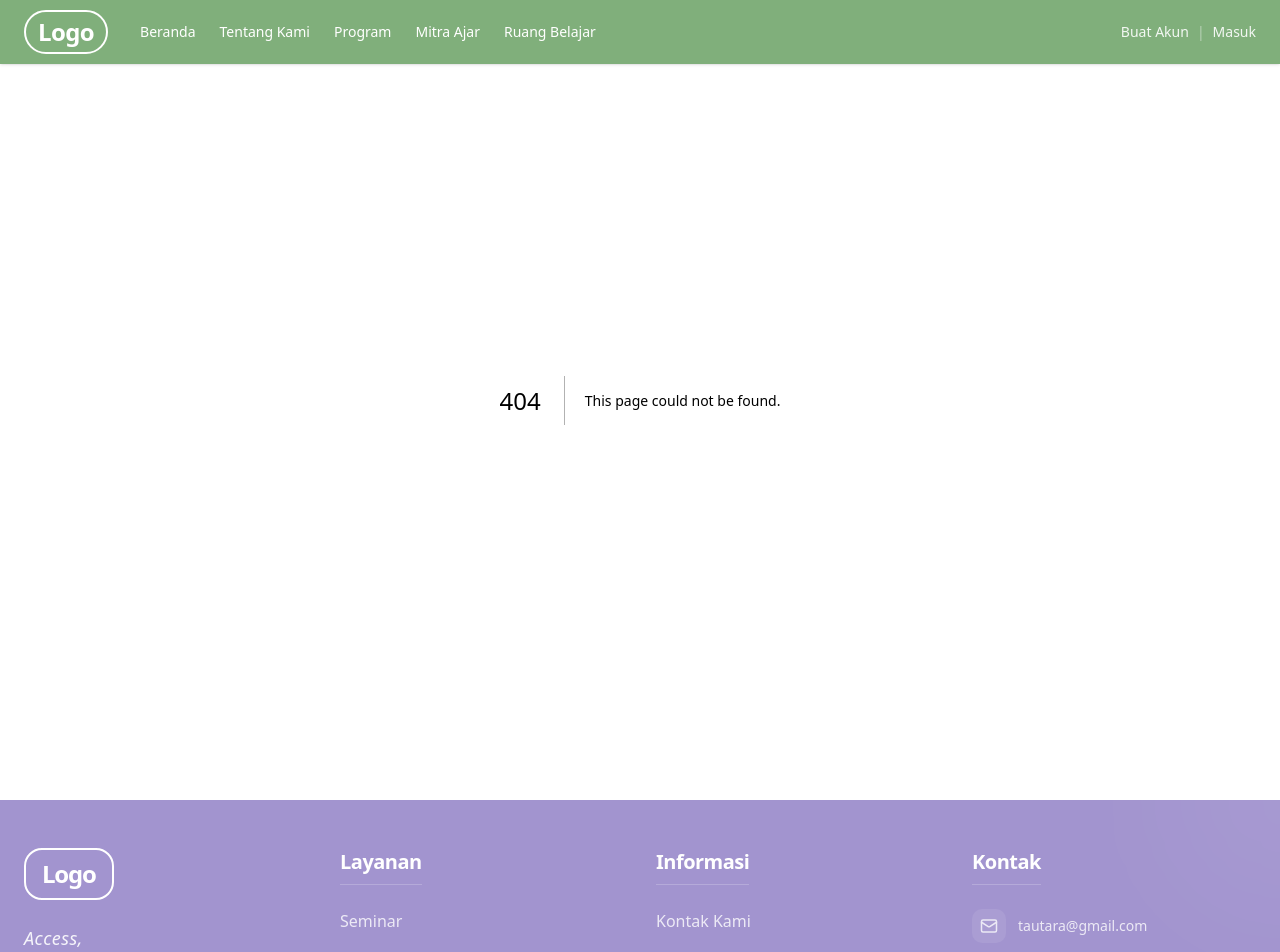
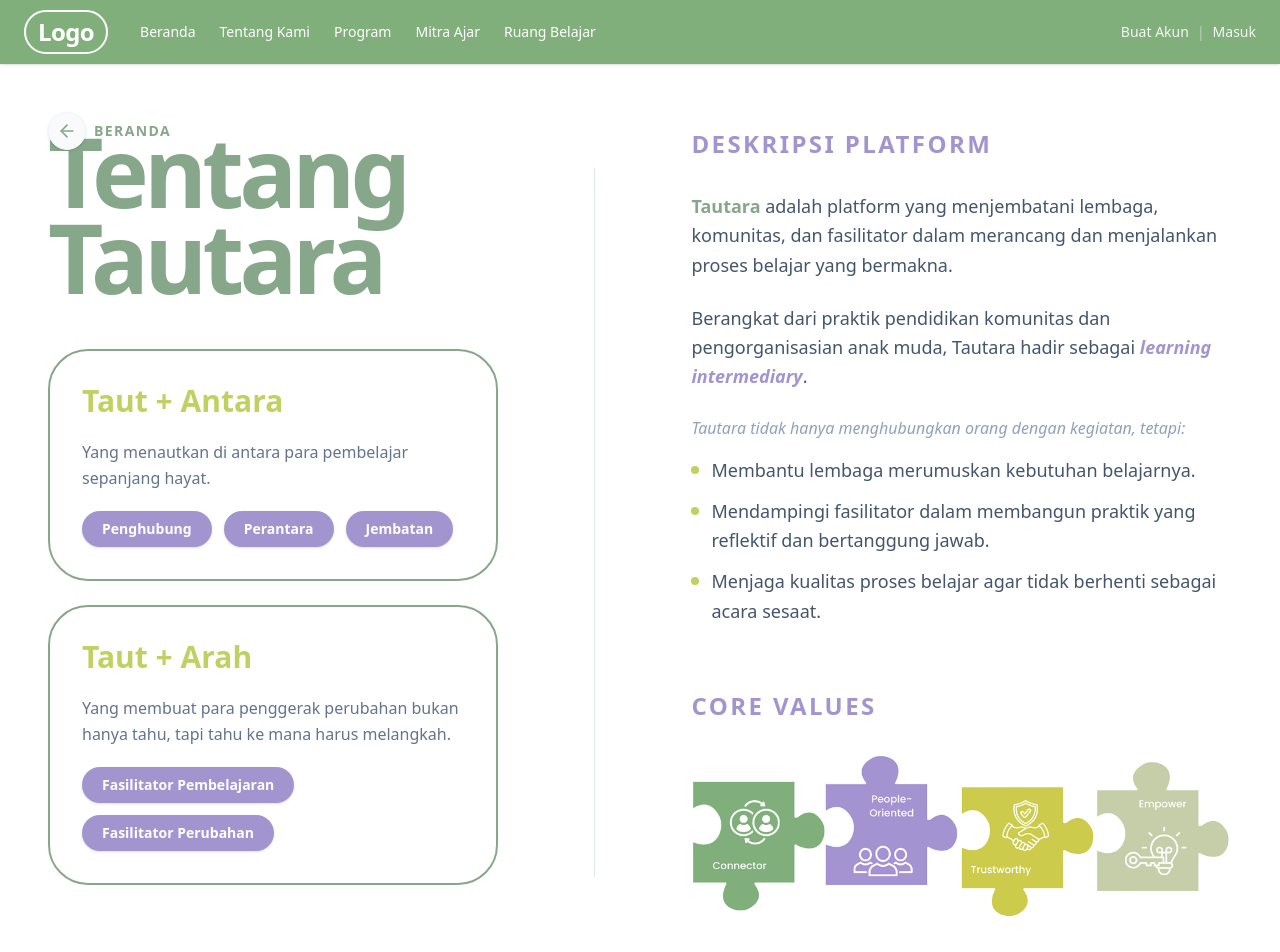
Before and after one commit to Assajjade/tautara-web, a Next.js app: page /about in a window 1280 px wide. Before the commit this address had no page. Shown: the top 952 px of the page. Built offline with nearby package versions, Linux system fonts and the light colour scheme.

Commit message:
feat: add AboutPage component with core values section and navigation

```diff
--- /dev/null
+++ b/src/app/about/page.tsx
@@ -0,0 +1,169 @@
+import React from 'react';
+import Image from 'next/image';
+import Link from 'next/link';
+import { Users, Link as LinkIcon, ShieldCheck, Zap, ArrowLeft } from 'lucide-react';
+
+import coreValues from '../../../public/images/about/core-values.png'
+
+// Import aset gambar yang kamu miliki
+// Pastikan path ini sesuai dengan lokasi penyimpanan gambarmu
+// import HeroPuzzle from '../../public/images/hero/hero-puzzle.png';
+
+export default function AboutPage() {
+  return (
+    <main className="flex flex-col min-h-screen bg-white overflow-x-hidden selection:bg-[#a294cf]/30">
+
+      {/* --- TOMBOL NAVIGASI --- */}
+      <div className="fixed top-28 left-6 z-40 lg:left-12">
+        <Link href="/" className="flex items-center gap-2 text-[#86a789] hover:text-[#a294cf] font-bold transition-all group">
+          <div className="p-2 rounded-full bg-slate-50 group-hover:bg-white shadow-sm border border-slate-100">
+            <ArrowLeft size={20} />
+          </div>
+          <span className="hidden md:inline text-sm uppercase tracking-widest">Beranda</span>
+        </Link>
+      </div>
+
+      {/* --- SECTION 1: FILOSOFI & DESKRIPSI --- */}
+      <section className="py-32 px-6 lg:px-12 max-w-7xl mx-auto">
+        <div className="flex flex-col lg:flex-row gap-16 lg:gap-24 items-start relative">
+
+          {/* KOLOM KIRI: Judul & Filosofi */}
+          <div className="flex-1 space-y-12">
+            <h1 className="text-7xl lg:text-8xl font-black text-[#86a789] tracking-tighter leading-[0.9]">
+              Tentang <br /> Tautara
+            </h1>
+
+            <div className="space-y-6">
+              {/* Card: Taut + Antara */}
+              <div className="p-8 border-2 border-[#86a789] rounded-[2.5rem] space-y-5 hover:shadow-xl hover:shadow-[#86a789]/5 transition-all group">
+                <h2 className="text-3xl font-black text-[#c1d061]">Taut + Antara</h2>
+                <p className="text-slate-500 font-medium leading-relaxed">
+                  Yang menautkan di antara para pembelajar sepanjang hayat.
+                </p>
+                <div className="flex flex-wrap gap-3">
+                  {['Penghubung', 'Perantara', 'Jembatan'].map((pill) => (
+                    <span key={pill} className="bg-[#a294cf] text-white px-5 py-2 rounded-full text-sm font-bold shadow-sm group-hover:scale-105 transition-transform">
+                      {pill}
+                    </span>
+                  ))}
+                </div>
+              </div>
+
+              {/* Card: Taut + Arah */}
+              <div className="p-8 border-2 border-[#86a789] rounded-[2.5rem] space-y-5 hover:shadow-xl hover:shadow-[#86a789]/5 transition-all group">
+                <h2 className="text-3xl font-black text-[#c1d061]">Taut + Arah</h2>
+                <p className="text-slate-500 font-medium leading-relaxed">
+                  Yang membuat para penggerak perubahan bukan hanya tahu, tapi tahu ke mana harus melangkah.
+                </p>
+                <div className="flex flex-wrap gap-3">
+                  {['Fasilitator Pembelajaran', 'Fasilitator Perubahan'].map((pill) => (
+                    <span key={pill} className="bg-[#a294cf] text-white px-5 py-2 rounded-full text-sm font-bold shadow-sm group-hover:scale-105 transition-transform">
+                      {pill}
+                    </span>
+                  ))}
+                </div>
+              </div>
+            </div>
+          </div>
+
+          {/* Vertical Divider (Desktop) */}
+          <div className="hidden lg:block w-px bg-slate-200 self-stretch my-10"></div>
+
+          {/* KOLOM KANAN: Deskripsi & Core Values */}
+          <div className="flex-[1.2] space-y-16">
+
+            {/* Deskripsi Platform */}
+            <div className="space-y-8">
+              <h3 className="text-2xl font-black text-[#a294cf] uppercase tracking-widest">Deskripsi Platform</h3>
+              <div className="text-slate-600 space-y-6 leading-relaxed text-lg font-medium">
+                <p>
+                  <span className="text-[#86a789] font-bold">Tautara</span> adalah platform yang menjembatani lembaga, komunitas, dan fasilitator dalam merancang dan menjalankan proses belajar yang bermakna.
+                </p>
+                <p>
+                  Berangkat dari praktik pendidikan komunitas dan pengorganisasian anak muda, Tautara hadir sebagai <span className="italic font-bold text-[#a294cf]">learning intermediary</span>.
+                </p>
+                <div className="space-y-4">
+                  <p className="text-slate-400 text-base italic">Tautara tidak hanya menghubungkan orang dengan kegiatan, tetapi:</p>
+                  <ul className="space-y-3">
+                    {[
+                      "Membantu lembaga merumuskan kebutuhan belajarnya",
+                      "Mendampingi fasilitator dalam membangun praktik yang reflektif dan bertanggung jawab",
+                      "Menjaga kualitas proses belajar agar tidak berhenti sebagai acara sesaat"
+                    ].map((item, i) => (
+                      <li key={i} className="flex gap-3 items-start">
+                        <div className="w-2 h-2 rounded-full bg-[#c1d061] mt-2.5 shrink-0"></div>
+                        <span>{item}.</span>
+                      </li>
+                    ))}
+                  </ul>
+                </div>
+              </div>
+            </div>
+
+            {/* Core Values */}
+            <div className="space-y-8">
+              <h3 className="text-2xl font-black text-[#a294cf] uppercase tracking-widest">Core Values</h3>
+              <Image src={coreValues} alt='core values'/>
+            </div>
+          </div>
+        </div>
+      </section>
+
+      {/* --- SECTION BERIKUTNYA BISA DITAMBAHKAN DI SINI --- */}
+
+      <section className="py-24 px-6 lg:px-12 bg-slate-50/50">
+      <div className="max-w-4xl mx-auto space-y-20">
+
+        {/* --- SUB-SECTION: LATAR BELAKANG --- */}
+        <div className="space-y-10">
+          <h2 className="text-4xl md:text-5xl font-black text-[#a294cf] text-center tracking-tight">
+            Dari Mana Kami Berangkat
+          </h2>
+
+          <div className="space-y-6 text-slate-600 text-lg leading-relaxed font-medium">
+            <p>
+              Banyak komunitas dan organisasi anak muda di Indonesia lahir dari keresahan dan semangat untuk berbuat. Mereka membawa inisiatif yang relevan dengan persoalan di sekitarnya—pendidikan, pemberdayaan, lingkungan. Namun, dalam perjalanannya, tidak sedikit dari mereka yang tersendat pada satu titik yang sama: <span className="text-[#86a789] font-bold">akses terhadap pembelajaran yang tepat</span>.
+            </p>
+
+            <p>
+              Kesulitan menemukan trainer dan fasilitator yang benar-benar memahami konteks inisiatif menjadi tantangan utama. Kekhawatiran akan ketidaksesuaian anggaran membuat pilihan semakin terbatas. Pencarian sering bergantung pada lingkar jaringan yang itu-itu saja, sementara informasi tentang fasilitator pembelajaran yang relevan dan berpengalaman masih sulit dijangkau. Akibatnya, banyak proses belajar berhenti pada niat baik, belum sempat tumbuh menjadi kapasitas yang berkelanjutan.
+            </p>
+
+            {/* Quote / Highlight Area */}
+            <div className="py-8 border-y-2 border-[#c1d061]/30 my-10">
+              <p className="text-2xl md:text-3xl font-black text-[#86a789] text-center leading-tight">
+                Tautara hadir dari satu kesadaran sederhana: <br className="hidden md:block" />
+                <span className="text-[#a294cf]">yang sering hilang bukan potensi, tetapi ruang temu.</span>
+              </p>
+            </div>
+
+            <p>
+              Kami percaya bahwa setiap komunitas memiliki pengalaman, praktik, dan pengetahuan yang hidup. Agar pengetahuan itu bisa berkembang, ia perlu dipertemukan dengan konteks yang tepat, difasilitasi melalui proses belajar membumi, dan didampingi oleh orang-orang yang memampukan. Oleh karena itu, Tautara hadir untuk menjembatani komunitas dan organisasi anak muda dengan fasilitator pembelajaran yang relevan, kontekstual, dan selaras dengan kebutuhan mereka.
+            </p>
+
+            <p className="pt-4">
+              Melalui Tautara, ekosistem belajar dibangun bersama dari <span className="text-[#86a789] font-bold">banyak tangan yang saling menaut</span>: belajar, bertumbuh, dan bergerak.
+            </p>
+          </div>
+        </div>
+
+        {/* --- SUB-SECTION: MISI KAMI --- */}
+        <div className="pt-16 border-t border-slate-200">
+          <div className="flex flex-col items-center gap-8 text-center">
+            <h2 className="text-4xl md:text-5xl font-black text-[#a294cf] tracking-tight">
+              Misi Kami
+            </h2>
+            <div className="max-w-3xl p-10 bg-white rounded-[3rem] shadow-xl shadow-[#a294cf]/5 border border-slate-100">
+              <p className="text-xl md:text-2xl text-slate-600 leading-relaxed font-semibold">
+                Membangun ekosistem belajar yang menautkan individu dan komunitas (<span className="text-[#86a789]">“Mitra Belajar”</span>) dengan ahli atau trainer (<span className="text-[#86a789]">“Mitra Ajar”</span>) melalui kegiatan pendidikan dan pelatihan yang menumbuhkan kapasitas bertindak dan mendukung terwujudnya dampak yang bermakna.
+              </p>
+            </div>
+          </div>
+        </div>
+
+      </div>
+    </section>
+
+    </main>
+  );
+}
```
Also changed, not shown: public/images/about/core-values.png (added).
